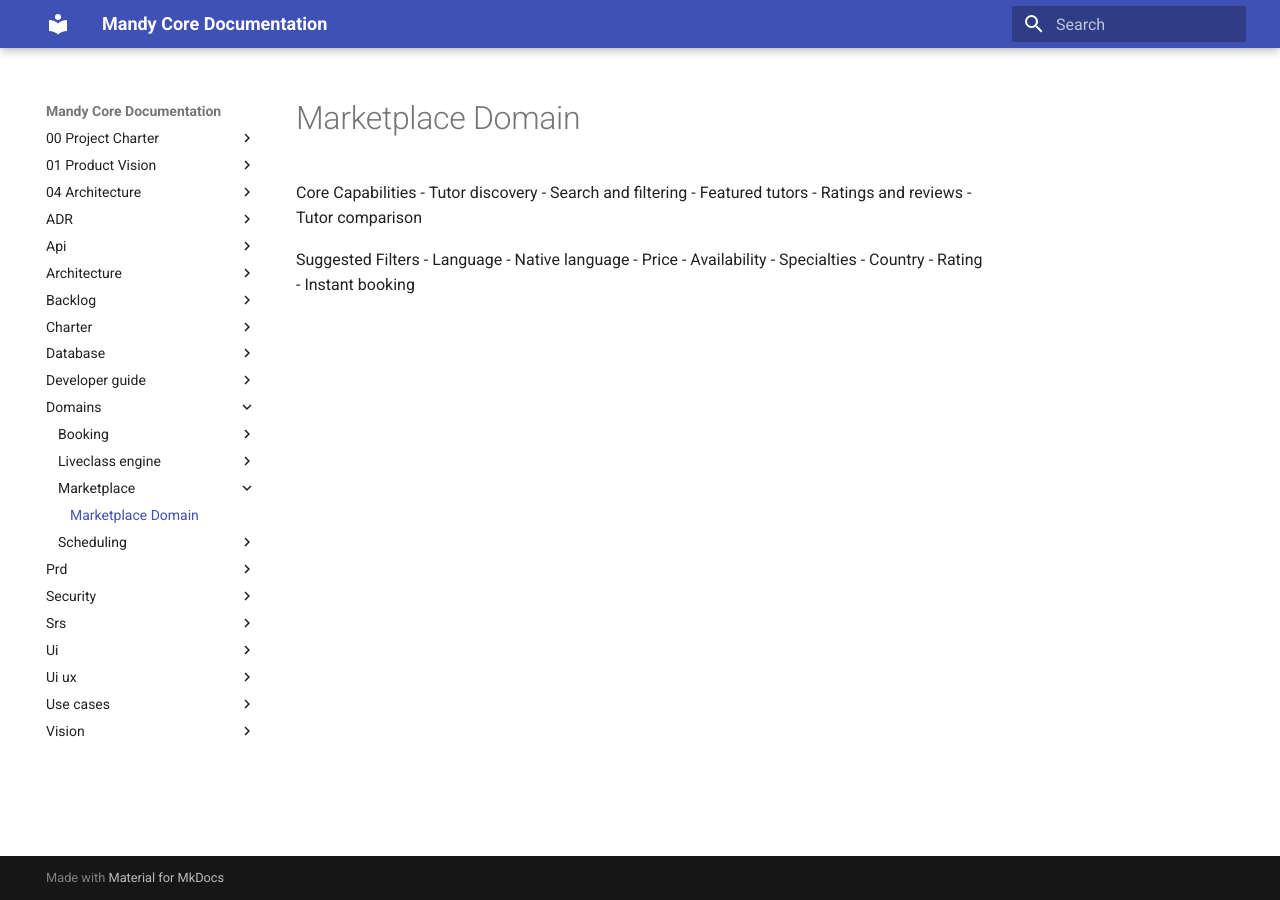
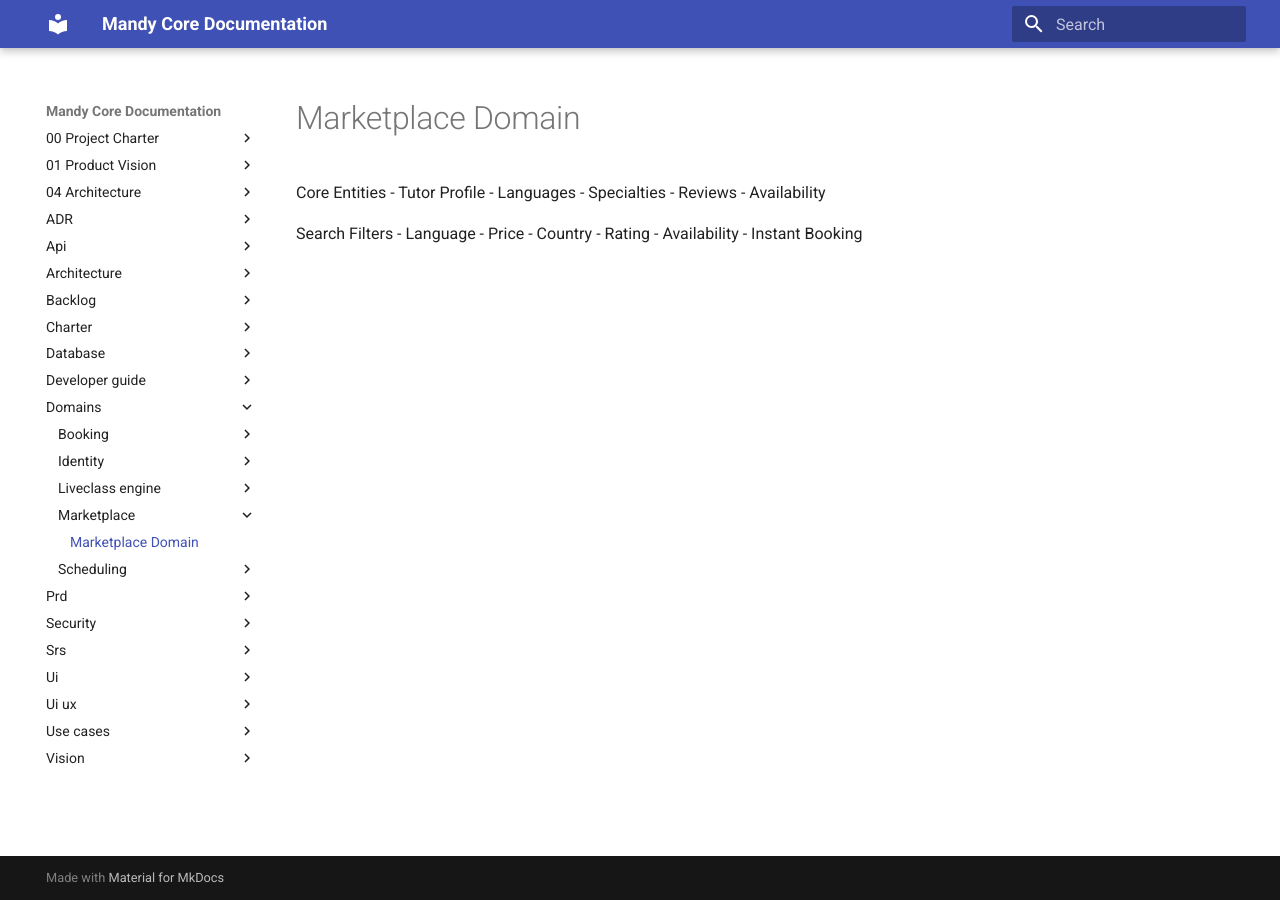
Before and after one commit to ManJulEsp/Mandy-Core, an MkDocs documentation site: the page built from docs/domains/marketplace/Marketplace-Domain.md, in a window 1280 px wide. Built offline with MkDocs 1.6.1 and Material for MkDocs 9.7.7, drawn with Linux system fonts in a browser that asks for light colours.

Commit message:
docs: add Sprint v0.6 Identity & Marketplace Artifacts

```diff
--- a/docs/domains/marketplace/Marketplace-Domain.md
+++ b/docs/domains/marketplace/Marketplace-Domain.md
@@ -1,18 +1,16 @@
 # Marketplace Domain
 
-Core Capabilities
-- Tutor discovery
-- Search and filtering
-- Featured tutors
-- Ratings and reviews
-- Tutor comparison
+Core Entities
+- Tutor Profile
+- Languages
+- Specialties
+- Reviews
+- Availability
 
-Suggested Filters
+Search Filters
 - Language
-- Native language
 - Price
-- Availability
-- Specialties
 - Country
 - Rating
-- Instant booking
+- Availability
+- Instant Booking
--- /dev/null
+++ b/src/Domain/Identity/README.md
@@ -0,0 +1 @@
+# Identity bounded context
```
Also changed, not shown: docs/api/Marketplace-API.md (added, +6 -0 lines), docs/backlog/Sprint-1-Roadmap.md (added, +6 -0 lines), docs/domains/identity/Identity-Domain.md (added, +15 -0 lines), src/Domain/Marketplace/README.md (added, +1 -0 lines), 7 other files.
